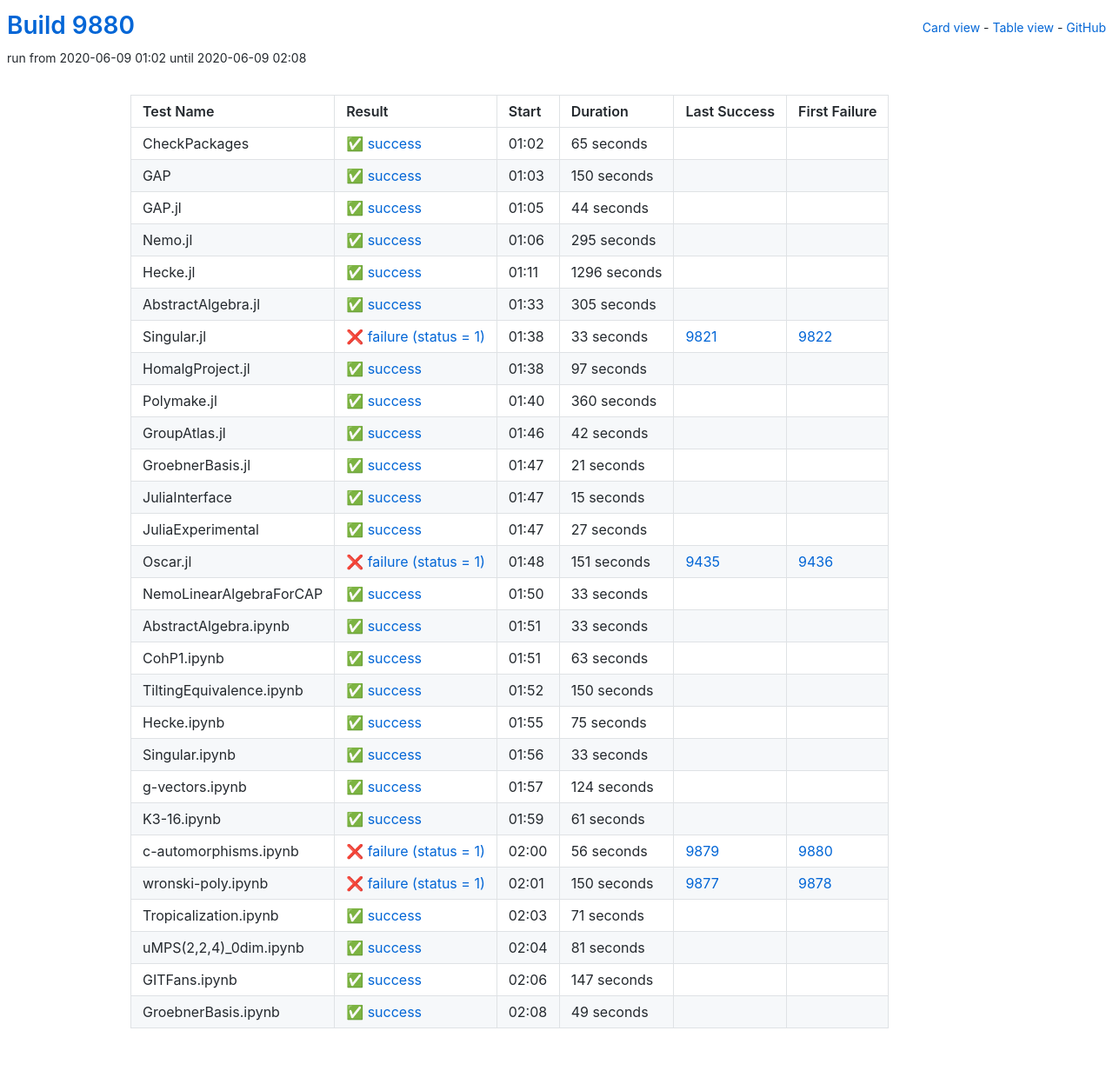
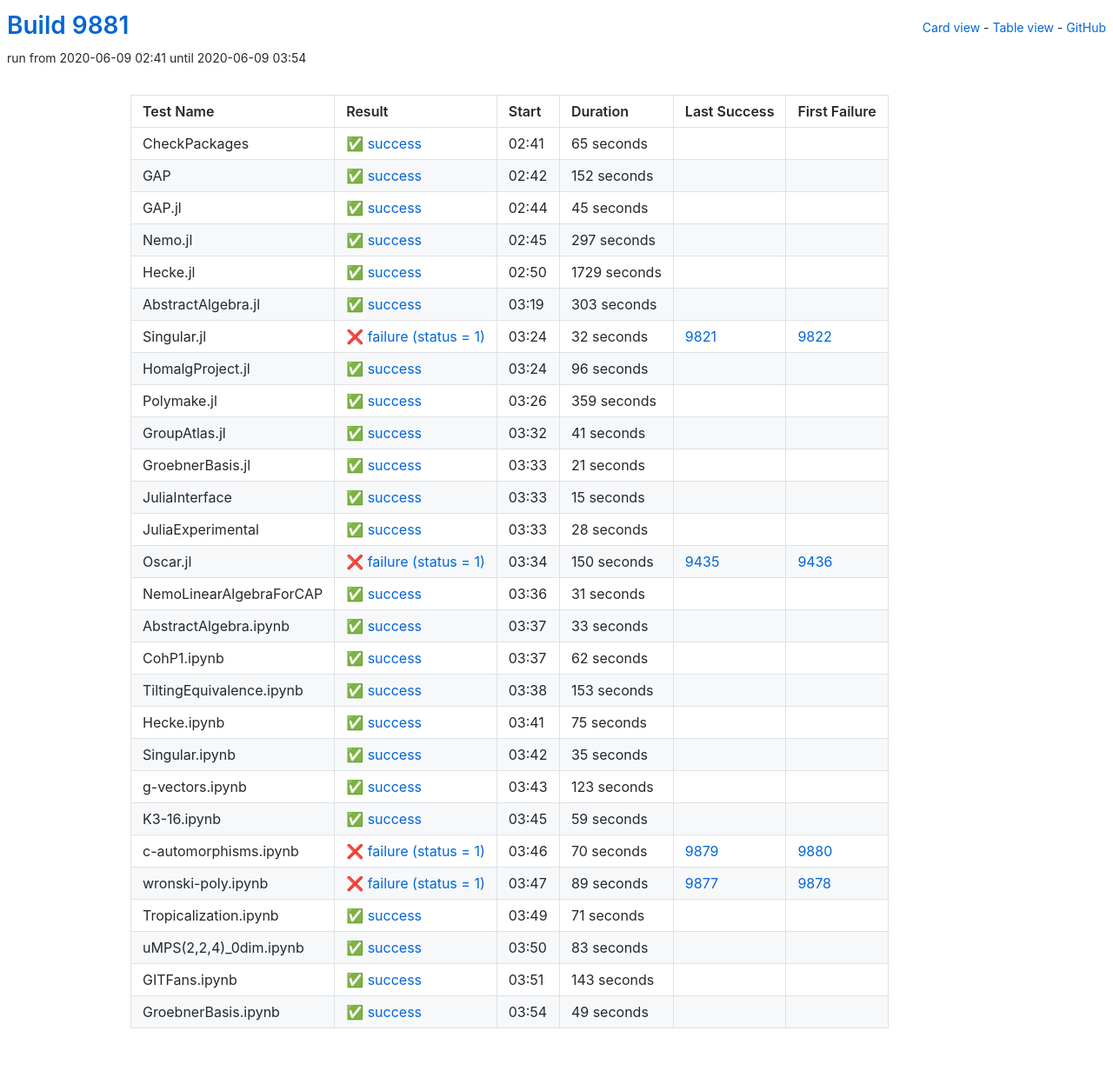
Before and after one commit to oscar-system/oscar-ci-status, a Jekyll site: the page built from table.html, in a window 1280 px wide. Shown: the whole page at 87% size. Built offline with Jekyll 4.4.1, drawn with Linux system fonts in a browser that asks for light colours.

Commit message:
Build 9881

```diff
--- a/_data/ci.yml
+++ b/_data/ci.yml
@@ -1,5 +1,5 @@
-build: 9880
-build_url: https://oscarci.mathematik.uni-kl.de/job/oscar/9880/
+build: 9881
+build_url: https://oscarci.mathematik.uni-kl.de/job/oscar/9881/
 job: oscar
 tests:
 - duration: 65
@@ -9,117 +9,117 @@
   id: checkpackages
   last_success: false
   last_success_url: null
-  log: https://oscarci.mathematik.uni-kl.de/job/oscar/9880/artifact/logs/build-9880/CheckPackages.log
+  log: https://oscarci.mathematik.uni-kl.de/job/oscar/9881/artifact/logs/build-9881/CheckPackages.log
   name: CheckPackages
-  start: 2020-06-09 01:02
+  start: 2020-06-09 02:41
   status: success
   success: true
-- duration: 150
+- duration: 152
   exitcode: 0
   first_failure: false
   first_failure_url: null
   id: gap
   last_success: false
   last_success_url: null
-  log: https://oscarci.mathematik.uni-kl.de/job/oscar/9880/artifact/logs/build-9880/GAP.log
+  log: https://oscarci.mathematik.uni-kl.de/job/oscar/9881/artifact/logs/build-9881/GAP.log
   name: GAP
-  start: 2020-06-09 01:03
+  start: 2020-06-09 02:42
   status: success
   success: true
-- duration: 44
+- duration: 45
   exitcode: 0
   first_failure: false
   first_failure_url: null
   id: gap-jl
   last_success: false
   last_success_url: null
-  log: https://oscarci.mathematik.uni-kl.de/job/oscar/9880/artifact/logs/build-9880/GAP.jl.log
+  log: https://oscarci.mathematik.uni-kl.de/job/oscar/9881/artifact/logs/build-9881/GAP.jl.log
   name: GAP.jl
-  start: 2020-06-09 01:05
+  start: 2020-06-09 02:44
   status: success
   success: true
-- duration: 295
+- duration: 297
   exitcode: 0
   first_failure: false
   first_failure_url: null
   id: nemo-jl
   last_success: false
   last_success_url: null
-  log: https://oscarci.mathematik.uni-kl.de/job/oscar/9880/artifact/logs/build-9880/Nemo.jl.log
+  log: https://oscarci.mathematik.uni-kl.de/job/oscar/9881/artifact/logs/build-9881/Nemo.jl.log
   name: Nemo.jl
-  start: 2020-06-09 01:06
+  start: 2020-06-09 02:45
   status: success
   success: true
-- duration: 1296
+- duration: 1729
   exitcode: 0
   first_failure: false
   first_failure_url: null
   id: hecke-jl
   last_success: false
   last_success_url: null
-  log: https://oscarci.mathematik.uni-kl.de/job/oscar/9880/artifact/logs/build-9880/Hecke.jl.log
+  log: https://oscarci.mathematik.uni-kl.de/job/oscar/9881/artifact/logs/build-9881/Hecke.jl.log
   name: Hecke.jl
-  start: 2020-06-09 01:11
+  start: 2020-06-09 02:50
   status: success
   success: true
-- duration: 305
+- duration: 303
   exitcode: 0
   first_failure: false
   first_failure_url: null
   id: abstractalgebra-jl
   last_success: false
   last_success_url: null
-  log: https://oscarci.mathematik.uni-kl.de/job/oscar/9880/artifact/logs/build-9880/AbstractAlgebra.jl.log
+  log: https://oscarci.mathematik.uni-kl.de/job/oscar/9881/artifact/logs/build-9881/AbstractAlgebra.jl.log
   name: AbstractAlgebra.jl
-  start: 2020-06-09 01:33
+  start: 2020-06-09 03:19
   status: success
   success: true
-- duration: 33
+- duration: 32
   exitcode: 1
   first_failure: 9822
   first_failure_url: https://oscarci.mathematik.uni-kl.de/job/oscar/9822/
   id: singular-jl
   last_success: 9821
   last_success_url: https://oscarci.mathematik.uni-kl.de/job/oscar/9821/
-  log: https://oscarci.mathematik.uni-kl.de/job/oscar/9880/artifact/logs/build-9880/Singular.jl.log
+  log: https://oscarci.mathematik.uni-kl.de/job/oscar/9881/artifact/logs/build-9881/Singular.jl.log
   name: Singular.jl
-  start: 2020-06-09 01:38
+  start: 2020-06-09 03:24
   status: failure
   success: false
-- duration: 97
+- duration: 96
   exitcode: 0
   first_failure: false
   first_failure_url: null
   id: homalgproject-jl
   last_success: false
   last_success_url: null
-  log: https://oscarci.mathematik.uni-kl.de/job/oscar/9880/artifact/logs/build-9880/HomalgProject.jl.log
+  log: https://oscarci.mathematik.uni-kl.de/job/oscar/9881/artifact/logs/build-9881/HomalgProject.jl.log
   name: HomalgProject.jl
-  start: 2020-06-09 01:38
+  start: 2020-06-09 03:24
   status: success
   success: true
-- duration: 360
+- duration: 359
   exitcode: 0
   first_failure: false
   first_failure_url: null
   id: polymake-jl
   last_success: false
   last_success_url: null
-  log: https://oscarci.mathematik.uni-kl.de/job/oscar/9880/artifact/logs/build-9880/Polymake.jl.log
+  log: https://oscarci.mathematik.uni-kl.de/job/oscar/9881/artifact/logs/build-9881/Polymake.jl.log
   name: Polymake.jl
-  start: 2020-06-09 01:40
+  start: 2020-06-09 03:26
   status: success
   success: true
-- duration: 42
+- duration: 41
   exitcode: 0
   first_failure: false
   first_failure_url: null
   id: groupatlas-jl
   last_success: false
   last_success_url: null
-  log: https://oscarci.mathematik.uni-kl.de/job/oscar/9880/artifact/logs/build-9880/GroupAtlas.jl.log
+  log: https://oscarci.mathematik.uni-kl.de/job/oscar/9881/artifact/logs/build-9881/GroupAtlas.jl.log
   name: GroupAtlas.jl
-  start: 2020-06-09 01:46
+  start: 2020-06-09 03:32
   status: success
   success: true
 - duration: 21
@@ -129,9 +129,9 @@
   id: groebnerbasis-jl
   last_success: false
   last_success_url: null
-  log: https://oscarci.mathematik.uni-kl.de/job/oscar/9880/artifact/logs/build-9880/GroebnerBasis.jl.log
+  log: https://oscarci.mathematik.uni-kl.de/job/oscar/9881/artifact/logs/build-9881/GroebnerBasis.jl.log
   name: GroebnerBasis.jl
-  start: 2020-06-09 01:47
+  start: 2020-06-09 03:33
   status: success
   success: true
 - duration: 15
@@ -141,45 +141,45 @@
   id: juliainterface
   last_success: false
   last_success_url: null
-  log: https://oscarci.mathematik.uni-kl.de/job/oscar/9880/artifact/logs/build-9880/JuliaInterface.log
+  log: https://oscarci.mathematik.uni-kl.de/job/oscar/9881/artifact/logs/build-9881/JuliaInterface.log
   name: JuliaInterface
-  start: 2020-06-09 01:47
+  start: 2020-06-09 03:33
   status: success
   success: true
-- duration: 27
+- duration: 28
   exitcode: 0
   first_failure: false
   first_failure_url: null
   id: juliaexperimental
   last_success: false
   last_success_url: null
-  log: https://oscarci.mathematik.uni-kl.de/job/oscar/9880/artifact/logs/build-9880/JuliaExperimental.log
+  log: https://oscarci.mathematik.uni-kl.de/job/oscar/9881/artifact/logs/build-9881/JuliaExperimental.log
   name: JuliaExperimental
-  start: 2020-06-09 01:47
+  start: 2020-06-09 03:33
   status: success
   success: true
-- duration: 151
+- duration: 150
   exitcode: 1
   first_failure: 9436
   first_failure_url: https://oscarci.mathematik.uni-kl.de/job/oscar/9436/
   id: oscar-jl
   last_success: 9435
   last_success_url: https://oscarci.mathematik.uni-kl.de/job/oscar/9435/
-  log: https://oscarci.mathematik.uni-kl.de/job/oscar/9880/artifact/logs/build-9880/Oscar.jl.log
+  log: https://oscarci.mathematik.uni-kl.de/job/oscar/9881/artifact/logs/build-9881/Oscar.jl.log
   name: Oscar.jl
-  start: 2020-06-09 01:48
+  start: 2020-06-09 03:34
   status: failure
   success: false
-- duration: 33
+- duration: 31
   exitcode: 0
   first_failure: false
   first_failure_url: null
   id: nemolinearalgebraforcap
   last_success: false
   last_success_url: null
-  log: https://oscarci.mathematik.uni-kl.de/job/oscar/9880/artifact/logs/build-9880/NemoLinearAlgebraForCAP.log
+  log: https://oscarci.mathematik.uni-kl.de/job/oscar/9881/artifact/logs/build-9881/NemoLinearAlgebraForCAP.log
   name: NemoLinearAlgebraForCAP
-  start: 2020-06-09 01:50
+  start: 2020-06-09 03:36
   status: success
   success: true
 - duration: 33
@@ -189,33 +189,33 @@
   id: abstractalgebra-ipynb
   last_success: false
   last_success_url: null
-  log: https://oscarci.mathematik.uni-kl.de/job/oscar/9880/artifact/logs/build-9880/AbstractAlgebra.ipynb.log
+  log: https://oscarci.mathematik.uni-kl.de/job/oscar/9881/artifact/logs/build-9881/AbstractAlgebra.ipynb.log
   name: AbstractAlgebra.ipynb
-  start: 2020-06-09 01:51
+  start: 2020-06-09 03:37
   status: success
   success: true
-- duration: 63
+- duration: 62
   exitcode: 0
   first_failure: false
   first_failure_url: null
   id: cohp1-ipynb
   last_success: false
   last_success_url: null
-  log: https://oscarci.mathematik.uni-kl.de/job/oscar/9880/artifact/logs/build-9880/CohP1.ipynb.log
+  log: https://oscarci.mathematik.uni-kl.de/job/oscar/9881/artifact/logs/build-9881/CohP1.ipynb.log
   name: CohP1.ipynb
-  start: 2020-06-09 01:51
+  start: 2020-06-09 03:37
   status: success
   success: true
-- duration: 150
+- duration: 153
   exitcode: 0
   first_failure: false
   first_failure_url: null
   id: tiltingequivalence-ipynb
   last_success: false
   last_success_url: null
-  log: https://oscarci.mathematik.uni-kl.de/job/oscar/9880/artifact/logs/build-9880/TiltingEquivalence.ipynb.log
+  log: https://oscarci.mathematik.uni-kl.de/job/oscar/9881/artifact/logs/build-9881/TiltingEquivalence.ipynb.log
   name: TiltingEquivalence.ipynb
-  start: 2020-06-09 01:52
+  start: 2020-06-09 03:38
   status: success
   success: true
 - duration: 75
@@ -225,69 +225,69 @@
   id: hecke-ipynb
   last_success: false
   last_success_url: null
-  log: https://oscarci.mathematik.uni-kl.de/job/oscar/9880/artifact/logs/build-9880/Hecke.ipynb.log
+  log: https://oscarci.mathematik.uni-kl.de/job/oscar/9881/artifact/logs/build-9881/Hecke.ipynb.log
   name: Hecke.ipynb
-  start: 2020-06-09 01:55
+  start: 2020-06-09 03:41
   status: success
   success: true
-- duration: 33
+- duration: 35
   exitcode: 0
   first_failure: false
   first_failure_url: null
   id: singular-ipynb
   last_success: false
   last_success_url: null
-  log: https://oscarci.mathematik.uni-kl.de/job/oscar/9880/artifact/logs/build-9880/Singular.ipynb.log
+  log: https://oscarci.mathematik.uni-kl.de/job/oscar/9881/artifact/logs/build-9881/Singular.ipynb.log
   name: Singular.ipynb
-  start: 2020-06-09 01:56
+  start: 2020-06-09 03:42
   status: success
   success: true
-- duration: 124
+- duration: 123
   exitcode: 0
   first_failure: false
   first_failure_url: null
   id: g-vectors-ipynb
   last_success: false
   last_success_url: null
-  log: https://oscarci.mathematik.uni-kl.de/job/oscar/9880/artifact/logs/build-9880/g-vectors.ipynb.log
+  log: https://oscarci.mathematik.uni-kl.de/job/oscar/9881/artifact/logs/build-9881/g-vectors.ipynb.log
   name: g-vectors.ipynb
-  start: 2020-06-09 01:57
+  start: 2020-06-09 03:43
   status: success
   success: true
-- duration: 61
+- duration: 59
   exitcode: 0
   first_failure: false
   first_failure_url: null
   id: k3-16-ipynb
   last_success: false
   last_success_url: null
-  log: https://oscarci.mathematik.uni-kl.de/job/oscar/9880/artifact/logs/build-9880/K3-16.ipynb.log
+  log: https://oscarci.mathematik.uni-kl.de/job/oscar/9881/artifact/logs/build-9881/K3-16.ipynb.log
   name: K3-16.ipynb
-  start: 2020-06-09 01:59
+  start: 2020-06-09 03:45
   status: success
   success: true
-- duration: 56
+- duration: 70
   exitcode: 1
   first_failure: 9880
   first_failure_url: https://oscarci.mathematik.uni-kl.de/job/oscar/9880/
   id: c-automorphisms-ipynb
   last_success: 9879
   last_success_url: https://oscarci.mathematik.uni-kl.de/job/oscar/9879/
-  log: https://oscarci.mathematik.uni-kl.de/job/oscar/9880/artifact/logs/build-9880/c-automorphisms.ipynb.log
+  log: https://oscarci.mathematik.uni-kl.de/job/oscar/9881/artifact/logs/build-9881/c-automorphisms.ipynb.log
   name: c-automorphisms.ipynb
-  start: 2020-06-09 02:00
+  start: 2020-06-09 03:46
   status: failure
   success: false
-- duration: 150
+- duration: 89
   exitcode: 1
   first_failure: 9878
   first_failure_url: https://oscarci.mathematik.uni-kl.de/job/oscar/9878/
   id: wronski-poly-ipynb
   last_success: 9877
   last_success_url: https://oscarci.mathematik.uni-kl.de/job/oscar/9877/
-  log: https://oscarci.mathematik.uni-kl.de/job/oscar/9880/artifact/logs/build-9880/wronski-poly.ipynb.log
+  log: https://oscarci.mathematik.uni-kl.de/job/oscar/9881/artifact/logs/build-9881/wronski-poly.ipynb.log
   name: wronski-poly.ipynb
-  start: 2020-06-09 02:01
+  start: 2020-06-09 03:47
   status: failure
   success: false
 - duration: 71
@@ -297,33 +297,33 @@
   id: tropicalization-ipynb
   last_success: false
   last_success_url: null
-  log: https://oscarci.mathematik.uni-kl.de/job/oscar/9880/artifact/logs/build-9880/Tropicalization.ipynb.log
+  log: https://oscarci.mathematik.uni-kl.de/job/oscar/9881/artifact/logs/build-9881/Tropicalization.ipynb.log
   name: Tropicalization.ipynb
-  start: 2020-06-09 02:03
+  start: 2020-06-09 03:49
   status: success
   success: true
-- duration: 81
+- duration: 83
   exitcode: 0
   first_failure: false
   first_failure_url: null
   id: umps-2-2-4-0dim-ipynb
   last_success: false
   last_success_url: null
-  log: https://oscarci.mathematik.uni-kl.de/job/oscar/9880/artifact/logs/build-9880/uMPS-2-2-4-_0dim.ipynb.log
+  log: https://oscarci.mathematik.uni-kl.de/job/oscar/9881/artifact/logs/build-9881/uMPS-2-2-4-_0dim.ipynb.log
   name: uMPS(2,2,4)_0dim.ipynb
-  start: 2020-06-09 02:04
+  start: 2020-06-09 03:50
   status: success
   success: true
-- duration: 147
+- duration: 143
   exitcode: 0
   first_failure: false
   first_failure_url: null
   id: gitfans-ipynb
   last_success: false
   last_success_url: null
-  log: https://oscarci.mathematik.uni-kl.de/job/oscar/9880/artifact/logs/build-9880/GITFans.ipynb.log
+  log: https://oscarci.mathematik.uni-kl.de/job/oscar/9881/artifact/logs/build-9881/GITFans.ipynb.log
   name: GITFans.ipynb
-  start: 2020-06-09 02:06
+  start: 2020-06-09 03:51
   status: success
   success: true
 - duration: 49
@@ -333,8 +333,8 @@
   id: groebnerbasis-ipynb
   last_success: false
   last_success_url: null
-  log: https://oscarci.mathematik.uni-kl.de/job/oscar/9880/artifact/logs/build-9880/GroebnerBasis.ipynb.log
+  log: https://oscarci.mathematik.uni-kl.de/job/oscar/9881/artifact/logs/build-9881/GroebnerBasis.ipynb.log
   name: GroebnerBasis.ipynb
-  start: 2020-06-09 02:08
+  start: 2020-06-09 03:54
   status: success
   success: true
```
Also changed, not shown: README.md.
